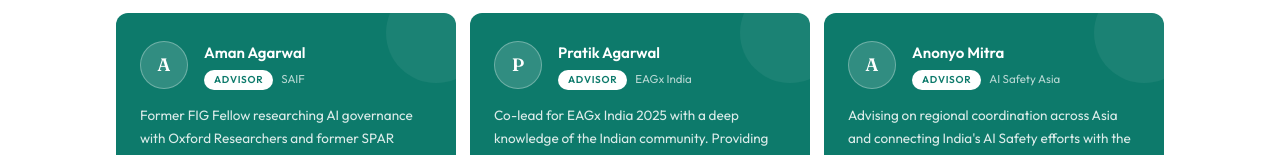
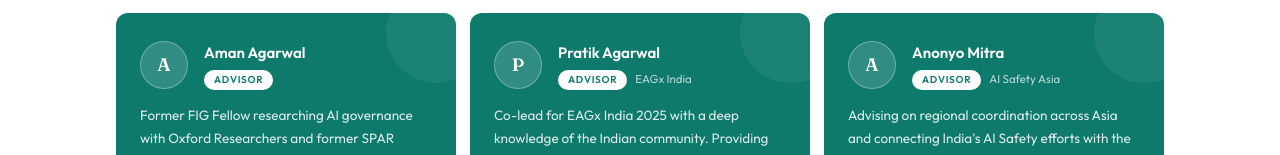
Before and after one commit to Ruju10/AI-Safety-Org-Website, a Next.js app in the folder india-ais-alliance/: page /team in a window 1280 px wide. Shown: the part 792-947 px from the top of the page. Built offline with nearby package versions, Linux system fonts and the light colour scheme.

Commit message:
fix: remove SAIF affiliation from Aman Agarwal's team entry

```diff
--- a/india-ais-alliance/data/team.ts
+++ b/india-ais-alliance/data/team.ts
@@ -28,7 +28,7 @@ export const advisors: Advisor[] = [
   {
     initial: 'A',
     name: 'Aman Agarwal',
-    affiliation: 'SAIF',
+    affiliation: '',
     description:
       'Former FIG Fellow researching AI governance with Oxford Researchers and former SPAR Fellow at CeSIA (Paris) focused on UN-level AI policy. Background in quantitative economics (Erasmus Mundus, Paris 1 Panthéon-Sorbonne) with experience in parliamentary policy, UNDP research, and international stakeholder coordination.',
   },
```
